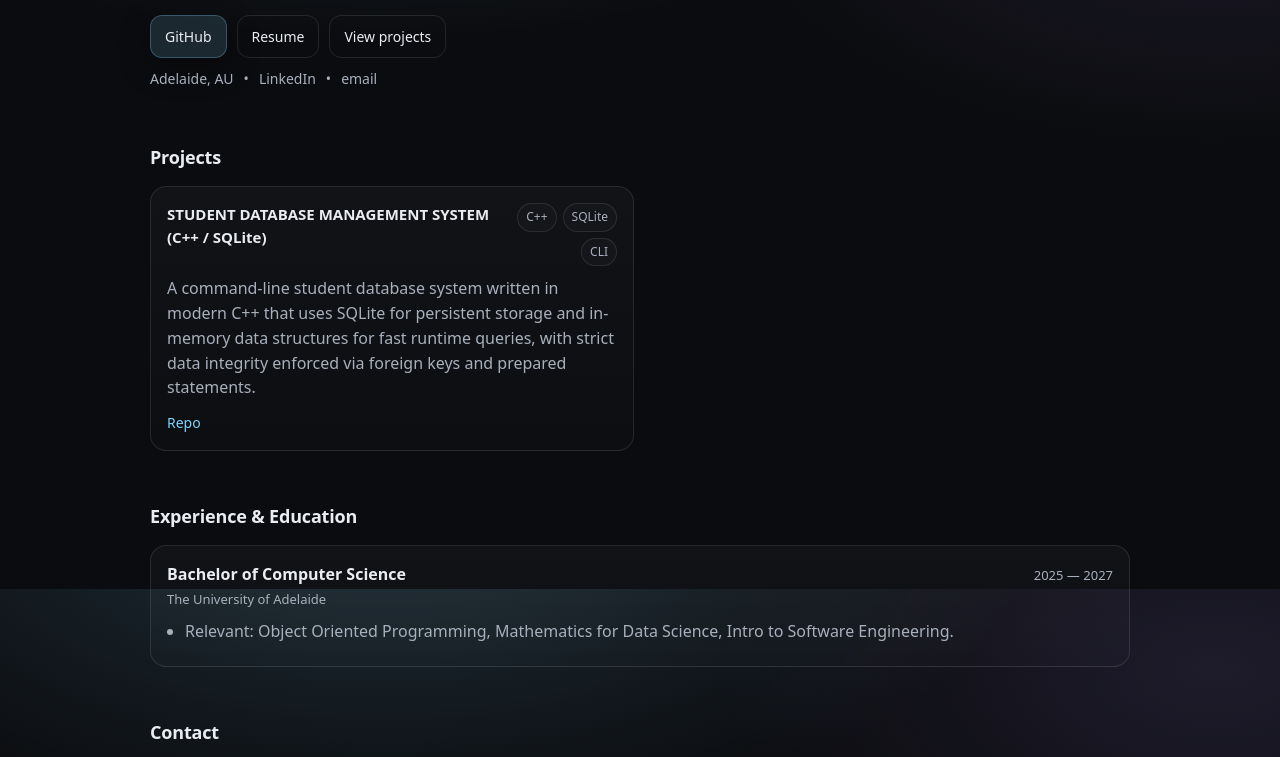
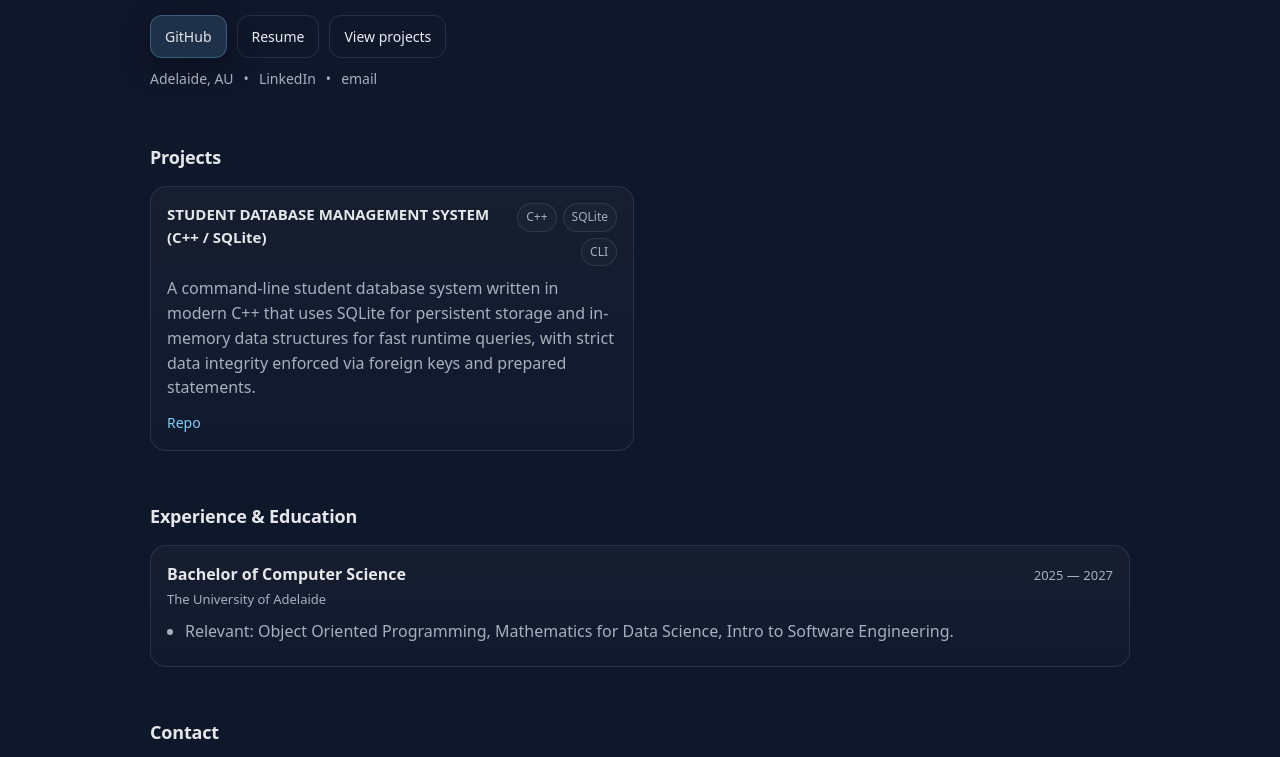
Before and after one commit to LjubojevicBlagoje/Personal-Website, a plain HTML site: page index.html in a window 1280 px wide. Shown: the part 211-968 px from the top of the page. Drawn offline with Linux system fonts and the light colour scheme.

Commit message:
Update styles.css

```diff
--- a/styles.css
+++ b/styles.css
@@ -14,10 +14,8 @@ html, body { height: 100%; }
 body {
   margin: 0;
   font-family: ui-sans-serif, system-ui, -apple-system, Segoe UI, Roboto, Arial, sans-serif;
-  background: radial-gradient(1200px 600px at 30% -10%, rgba(125, 211, 252, 0.18), transparent 55%),
-              radial-gradient(900px 500px at 95% 10%, rgba(167, 139, 250, 0.12), transparent 55%),
-              var(--bg);
-  color: var(--text);
+  background: #0f172a;
+  color: #e5e7eb;
   line-height: 1.55;
 }
 
```
